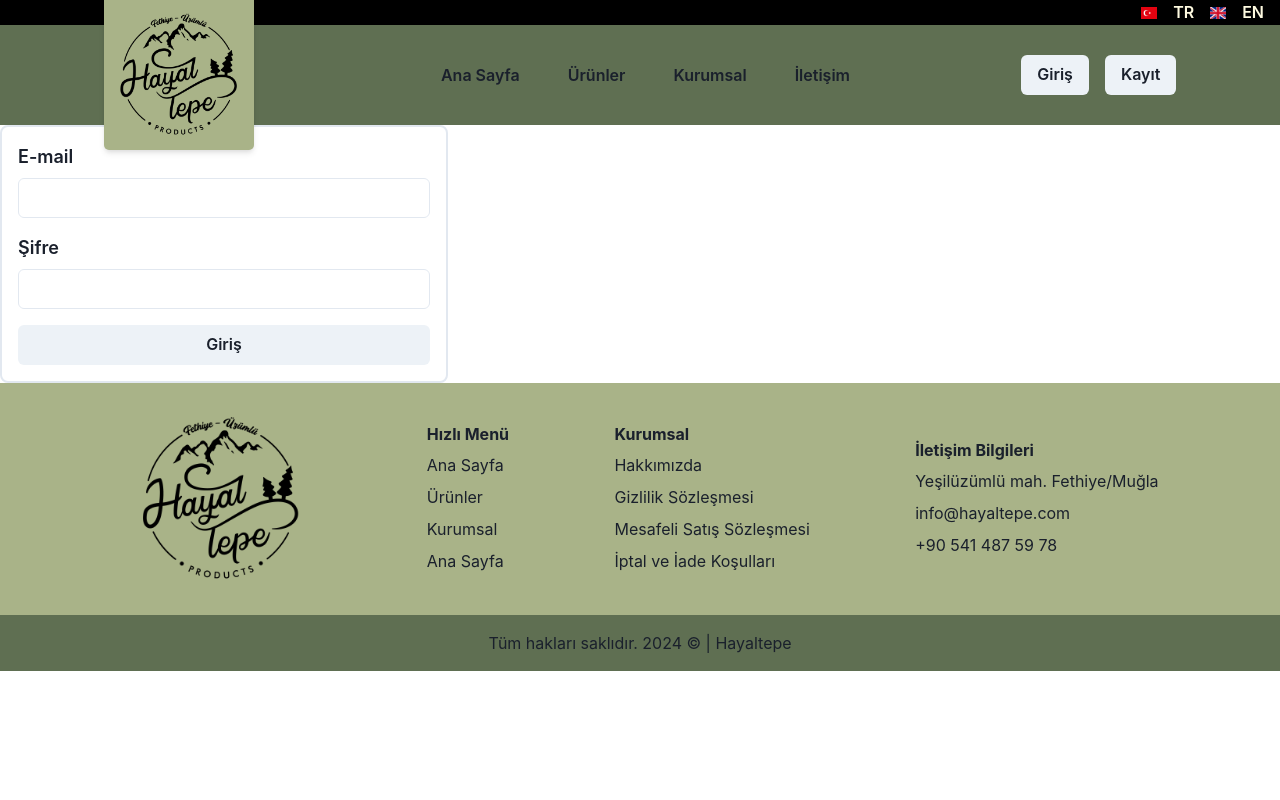
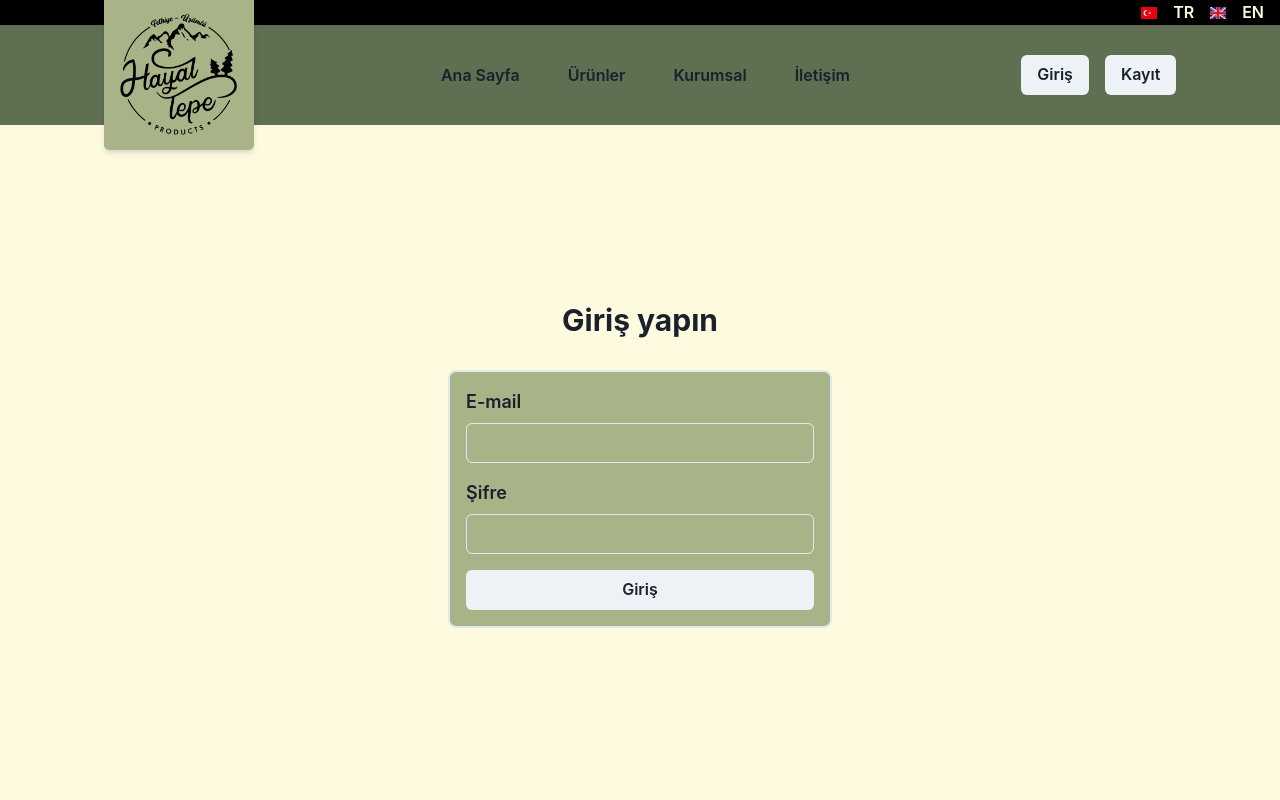
Before and after one commit to Cytherr1/hayaltepe, a React (Vite) app in the folder frontend/: page /login in a window 1280 px wide. Shown: the top 800 px of the page. Built offline with nearby package versions, Linux system fonts and the light colour scheme.

Commit message:
register pages and bugfix

```diff
--- a/frontend/src/App.jsx
+++ b/frontend/src/App.jsx
@@ -1,11 +1,11 @@
-import { createContext, useState } from 'react'
+import { createContext, useState, useEffect} from 'react'
 import { BrowserRouter, Routes, Route } from 'react-router-dom';
 import { IntlProvider } from 'react-intl'
 import { useMediaQuery } from '@chakra-ui/react';
 import translations from './Translations'
 import Home from './pages/Home';
-import LoginForm from './components/LoginForm';
-import RegisterForm from './components/RegisterForm';
+import LoginPage from './pages/LoginPage';
+import RegisterPage from './pages/RegisterPage';
 import Navbar from './components/Navbar';
 import Footer from './components/Footer';
 import Products from './pages/Products';
@@ -18,7 +18,12 @@ export const Language = createContext();
 
 function App() {
 
-  const [locale, setLocale] = useState("TR");
+  const [locale, setLocale] = useState(window.localStorage.getItem('locale') ? window.localStorage.getItem('locale') : "TR");
+  const langChange = (lan) => {
+    window.localStorage.setItem('locale', lan);
+    setLocale(window.localStorage.getItem('locale'));
+  }
+
   const [index, setIndex] = useState(0);
   const messages = translations[locale];
   const [isMobile] = useMediaQuery("(max-width: 768px)")
@@ -27,11 +32,11 @@ function App() {
     <IntlProvider locale={locale} messages={messages}>
       <Language.Provider value={locale}>
         <BrowserRouter>
-          {isMobile ? <NavbarMobile langSelector={setLocale} tabSetter={setIndex}/> : <Navbar langSelector={setLocale} tabSetter={setIndex}/>}
+          {isMobile ? <NavbarMobile langSelector={langChange} tabSetter={setIndex}/> : <Navbar langSelector={langChange} tabSetter={setIndex}/>}
           <Routes>
             <Route path='/' element={<Home/>}/>
-            <Route path='/login' element={<LoginForm/>}/>
-            <Route path='/register' element={<RegisterForm locale={locale}/>}/>
+            <Route path='/login' element={<LoginPage/>}/>
+            <Route path='/register' element={<RegisterPage locale={locale}/>}/>
             <Route path='/products' element={<Products/>}/>
             <Route path='/contact' element={<Contact/>}/>
             <Route path='/corporate' element={<Corporate index={index} tabSetter={setIndex}/>}>
--- a/frontend/src/components/LoginForm.jsx
+++ b/frontend/src/components/LoginForm.jsx
@@ -9,7 +9,7 @@ import {
   FormErrorMessage,
   Input,
   Box,
-  VStack,
+  VStack
 } from "@chakra-ui/react"
 
 const LoginForm = () => {
@@ -41,6 +41,7 @@ const LoginForm = () => {
       borderWidth="2px"
       borderRadius="lg"
       overflow="hidden"
+      bgColor="g.500"
       p="1em"
       >
       <Formik
--- a/frontend/src/components/Navbar.jsx
+++ b/frontend/src/components/Navbar.jsx
@@ -19,7 +19,7 @@ import { Link } from 'react-router-dom'
 const Navbar = (props) => {
 
   const langChangeHandler = (lan) => {
-    props.langSelector(lan)
+    props.langSelector(lan);
   }
 
   return (
--- a/frontend/src/components/RegisterForm.jsx
+++ b/frontend/src/components/RegisterForm.jsx
@@ -50,6 +50,7 @@ const RegisterForm = () => {
       minW="sm"
       borderRadius="lg"
       borderWidth="2px"
+      bgColor="g.500"
       p="1em"
       maxW="lg"
     >
--- a/frontend/src/pages/Contact.jsx
+++ b/frontend/src/pages/Contact.jsx
@@ -48,7 +48,7 @@ const Contact = () => {
           h={isMobile ? "xs" : "xl"}
           borderWidth="2px"
           borderRadius={isMobile ? "lg" : "0px 10px 10px 0px"}
-          bg="b.500"
+          bg="g.400"
           boxShadow="lg"
           w={isMobile ? "md" : "xs"}
         >
@@ -57,9 +57,9 @@ const Contact = () => {
           <Heading size="lg"><FormattedMessage id='contus'/></Heading>
           <Heading size="md"><FormattedMessage id='cinfo'/></Heading>
           <Spacer/>
-          <Text><InfoIcon/> Yeşilüzümlü mah. Fethiye/Muğla</Text>
-          <Text><EmailIcon/> info@hayaltepe.com</Text>
-          <Text><PhoneIcon/> +90 541 487 59 78</Text>
+          <Text fontWeight="600"><InfoIcon mr={2}/> Yeşilüzümlü mah. Fethiye/Muğla</Text>
+          <Text fontWeight="600"><EmailIcon mr={2}/> info@hayaltepe.com</Text>
+          <Text fontWeight="600"><PhoneIcon mr={1}/> +90 541 487 59 78</Text>
           <Spacer/>
           <Spacer/>
         </VStack>
--- /dev/null
+++ b/frontend/src/pages/LoginPage.jsx
@@ -0,0 +1,25 @@
+import React from 'react'
+import {
+  Flex,
+  Heading
+} from '@chakra-ui/react'
+import { FormattedMessage } from "react-intl"
+import LoginForm from "../components/LoginForm"
+
+const LoginPage = () => {
+	return (
+		<Flex
+      bgColor="y.500"
+      justifyContent="center"
+      alignItems="center"
+      flexDirection="column"
+      h="85vh"
+      gap="2em"
+    >
+			<Heading size="lg"><FormattedMessage id='loginp'/></Heading>
+			<LoginForm/>
+		</Flex>
+	)
+}
+
+export default LoginPage
--- /dev/null
+++ b/frontend/src/pages/RegisterPage.jsx
@@ -0,0 +1,25 @@
+import React from 'react'
+import {
+  Flex,
+  Heading
+} from '@chakra-ui/react'
+import { FormattedMessage } from "react-intl"
+import RegisterForm from '../components/RegisterForm'
+
+const RegisterPage = () => {
+	return (
+		<Flex
+      bgColor="y.500"
+      justifyContent="center"
+      alignItems="center"
+      flexDirection="column"
+      h="90vh"
+      gap="2em"
+    >
+			<Heading size="lg"><FormattedMessage id='registerp'/></Heading>
+			<RegisterForm/>
+		</Flex>
+	)
+}
+
+export default RegisterPage
```
Lines whose indentation alone changed are shown as unchanged.
